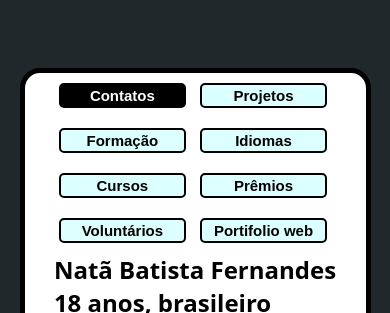
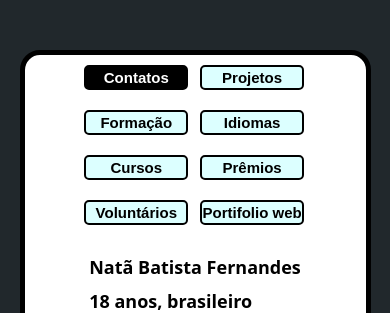
Before and after one commit to batista29/curriculo, a plain HTML site: page index.html in a window 390 px wide. Shown: the part 177-490 px from the top of the page. Drawn offline with Linux system fonts and the light colour scheme.

Commit message:
versão web mobile feita

```diff
--- a/mobile.css
+++ b/mobile.css
@@ -2,7 +2,7 @@
     body {
         font-family: system-ui, -apple-system, BlinkMacSystemFont, 'Segoe UI', Roboto, Oxygen, Ubuntu, Cantarell, 'Open Sans', 'Helvetica Neue', sans-serif;
         font-weight: bold;
-        font-size: x-large;
+        font-size: large;
     }
 
     .infos {
@@ -31,4 +31,8 @@
         display: grid;
         grid-template-columns: 1fr 1fr;
     }
+
+    ul,li{
+        margin: 10px 5px 10px 5px;
+    }
 }
--- a/style.css
+++ b/style.css
@@ -25,7 +25,7 @@ main{
     width: 55%;
     justify-content: center;
     align-items: center;
-    border-radius: 100px;
+    border-radius: 50px;
     border: 5px solid rgb(0, 0, 0);
 }
 
```
